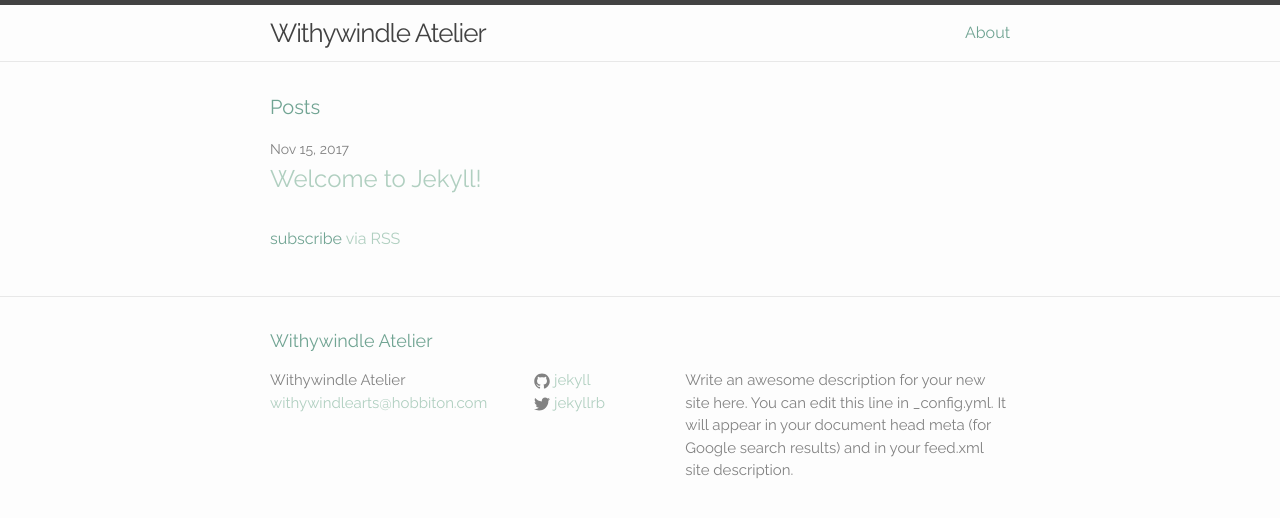
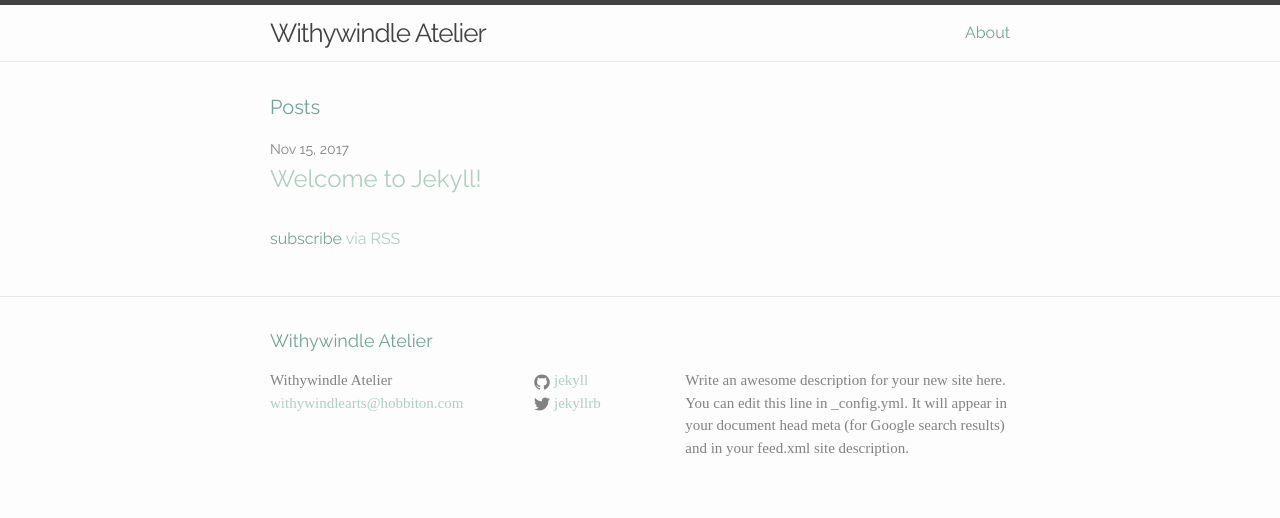
Before and after one commit to viridian-ink/viridian-ink.github.io, a Jekyll site: the page built from index.html, in a window 1280 px wide. Shown: the top 518 px of the page. Built offline with Jekyll 4.4.1, drawn with Linux system fonts in a browser that asks for light colours; some web fonts are replaced.

Commit message:
Update _layout.scss

```diff
--- a/_sass/_layout.scss
+++ b/_sass/_layout.scss
@@ -114,7 +114,7 @@
 }
 
 .footer-col-wrapper {
-    font: "Alegreya SC", serif;
+    font-family: "Alegreya SC", serif;
     font-size: 15px;
     color: $grey-color;
     margin-left: -$spacing-unit / 2;
```
